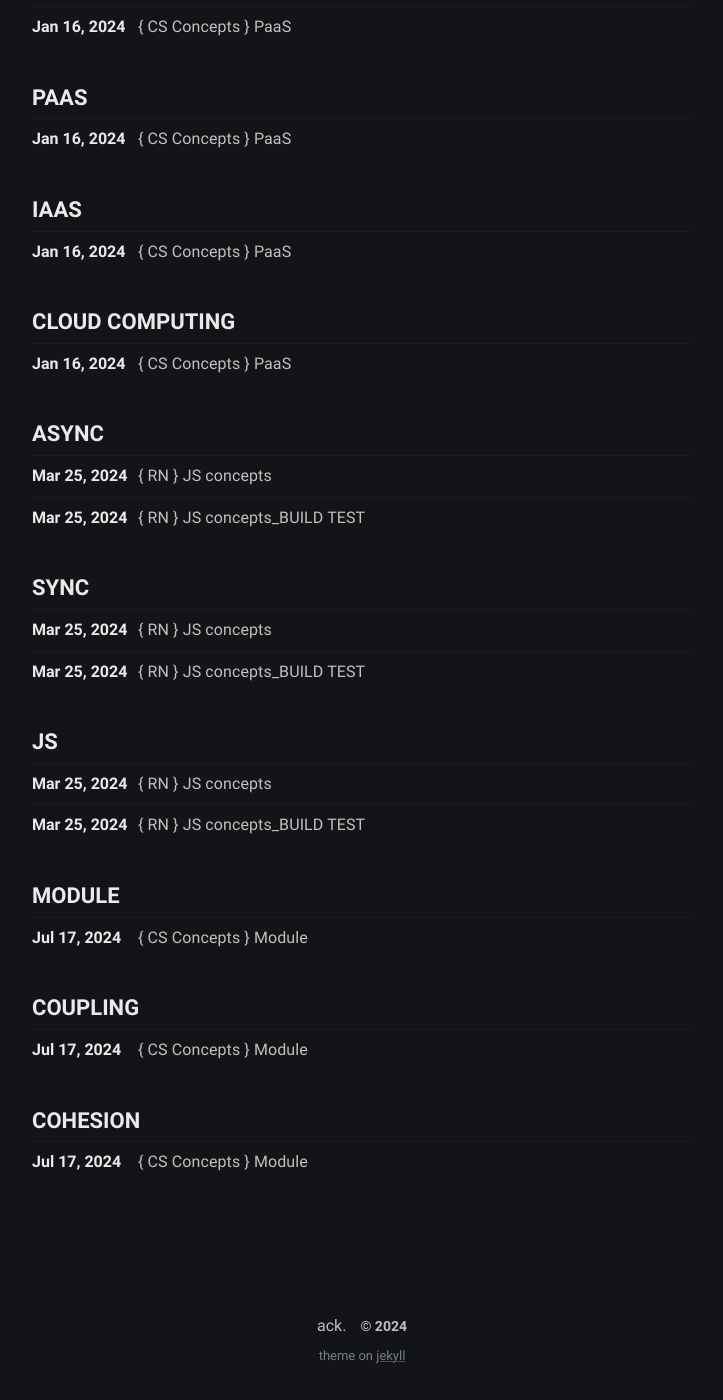
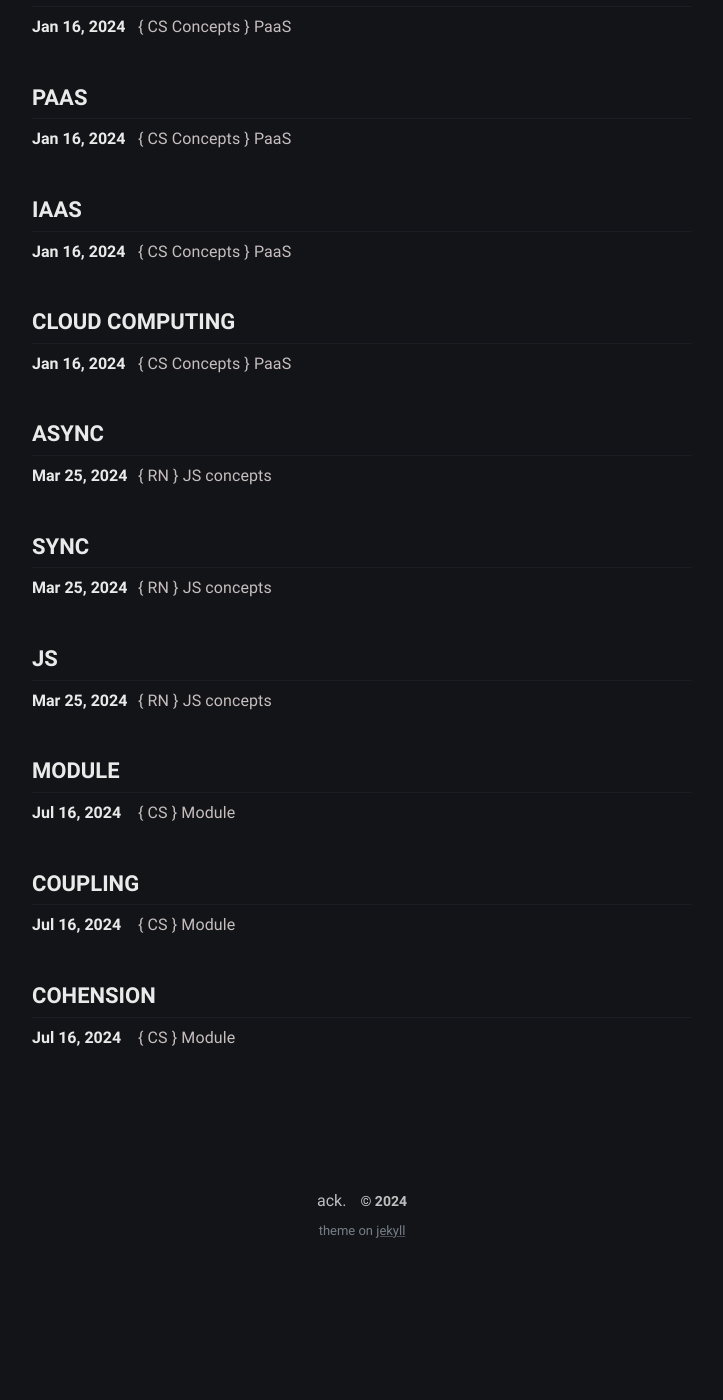
Before and after one commit to Hyukjoo-Lee/Hyukjoo-Lee.github.io, a Jekyll site: the page built from tags.html, in a window 1280 px wide and 1400 px high, scrolled down 1404 px. Shown: the whole window, without its empty margins (278-1001 px from the left). Built offline with Jekyll 4.4.1, drawn with Linux system fonts in a browser that asks for light colours; after the commit the page ends 2679 px from its top, so only the background shows below that; part of the change alters nothing that is shown; some of the changed text lies outside the part shown.

Commit message:
updated content

````diff
--- a/_posts/2024-03-25-JS_Concepts copy.markdown
+++ /dev/null
@@ -1,225 +0,0 @@
----
-title: "{ RN } JS concepts_BUILD TEST"
-date: 2024-03-25 21:00:00 +07:00
-tags: [Async, Sync, JS]
----
-
-## 자바스크립트 복습
-
-- var - 함수 범위 또는 전역 범위에서 유효
-- let - 해당 블록 내에서만 접근 가능
-- const - 상수
-- Object
-
-```js
-const person = {
-  name: "Nata",
-  age: 26,
-  greet: () => {
-    console.log("Hi " + this.name);
-  },
-  greet_2: function () {
-    console.log("Hi " + this.name);
-  },
-};
-// greet 메소드에서 this.name은 person 객체를 참조하는 것이 아니라 외부 스코프의 this를 참조
-// arrow function는 상위 스코프의 this를 상속
-person.greet(); // "Hi undefined"
-// 전통적인 함수로 정의되었으므로 해당 메소드를 호출한 객체인 person 객체를 참조
-person.greet_2(); // "Hi Nata"
-```
-
-### Array
-
-```js
-let hobbies = ["sport", "cooking", 25, true];
-
-for (let hobby of hobbies) {
-  console.log(hobbies[index]);
-}
-
-for (let hobby of hobbies) {
-  console.log(hobby);
-}
-
-let hobbiesArray = ["sports", "cooking", "painting"];
-let hobbiesSubset = hobbiesArray.slice(0, 2);
-console.log(hobbiesSubset);
-
-let filteredHobbies = hobbiesArray.filter((val) => val !== "sports");
-
-let updatedHobbies = hobbiesArray.filter((val) => "hobby: " + val);
-```
-
-### Reference Types: primitive VS reference
-
-- Reference types: Objects & Arrays
-- Arrays
-- 배열이 저장된 메모리 위치를 가리키는 주소
-- 새 요소를 추가해도 주소는 변경되지 않음
-- 배열을 변경할 때, 실제로 상수 값을 편집하는 것이 아니라 상수가 가리키는 값을 편집하는 것
-
-```js
-const hobbies = ["reading", "cooking"];
-
-hobbies.push("programming");
-// 상수로 선언 된 배열은 여전히 메모리의 같은 위치를 가리키고 있기 때문에 (reference type) 새로운 element 가 추가 된다
-console.log(hobbies);
-
-const hobbiesObject = {
-  name: "Nata",
-  type: "Programming",
-};
-
-// 객체 역시 reference type 이므로 상수로 선언 되어도 여전히 메모리의 같은 위치를 가리키고 있기 때문에 (reference type) 새로운 element 가 추가 된다
-hobbiesObject.age = 26;
-console.log(hobbiesObject);
-
-// primitive type 인 상수에 다른 value 를 선언 하려고 하면 에러가 발생
-const number = 12;
-number = 11;
-```
-
-### Spread operator: 배열 또는 객체에서 모든 요소를 꺼내는 데 사용
-
-```js
-const originArray = [1, 2, 3, 4, 5];
-
-// Use spread operator to create a new array with old values
-const newArray1 = [...originArray];
-
-const hobbies = ["sports", "cooking"];
-const copiedHobbiesArray = [...hobbies, ...["traveling"]];
-
-const person = { name: "Nata", age: 26 };
-const copiedPerson = { ...person, ...{ hobby: "traveling" } };
-```
-
-### Rest Operator:
-
-- 똑같이 '...' 로 표현
-- 사용 장소에 차이점이 있음
-- 함수에서 가변 arguments 를 다룰 때 유용하게 사용 / 매개변수가 가변적 일 때
-
-```js
-const toArray = (...args) => args;
-
-console.log(toArray(1, 2, 3));
-```
-
-### Destructuring declarations (구조 분해 선언)
-
-- 배열 및 객체 작업을 훨씬 더 간단하게 만들어주는 기능
-- 데이터를 추출하는 방법
-- 배열, 객체, 맵, 집합을 별개의 변수로 변환 가능
-- 데이터를 추출하여 반복적이고 혼란스러운 코드를 피할 수 있고 복잡한 데이터 구조를 간결하고 체계적으로 정리 할 수 있다
-
-```js
-// Before Destructuring
-const person = { name: "Nata", age: 26, occupation: "Dev" };
-// const name = person.name;
-// const age = person.age;
-// const occupation = person.occupation;
-
-const { name, age, occupation } = person;
-
-console.log(name), occupation, age;
-```
-
-## Async, Await, Promises
-
-### Async VS Sync
-
-1. **동기(Synchronous)**
-
-- 동기적인 작업은 순차적으로 실행됩니다. 즉, 한 작업이 완료되기 전에 다음 작업이 시작되지 않습니다.
-- 코드가 위에서부터 아래로 차례대로 실행되는 것과 같은 개념입니다. 만약 어떤 작업이 시간이 오래 걸린다면, 다음 작업은 그 작업이 완료될 때까지 기다려야 합니다.
-
-2. **비동기(Asynchronous)**:
-
-- 비동기적인 작업은 순차적으로 실행되지 않습니다.
-- 한 작업의 완료 여부와 상관없이 다음 작업이 시작될 수 있습니다. 이 때문에 다음 작업은 이전 작업이 완료되기를 기다리지 않고 동시에 실행될 수 있습니다.
-- 비동기적인 작업은 보통 시간이 오래 걸리는 작업이나 외부 리소스를 이용할 때 유용합니다.
-
-간단한 예로, 웹 페이지에서 이미지를 불러오는 작업을 생각해보세요. 동기적으로 처리하면 이미지가 로드될 때까지 다른 작업을 수행하지 못합니다. 그러나 비동기적으로 처리하면 이미지를 로드하는 동안에도 다른 작업을 계속할 수 있습니다.
-
-```
-동기작업이란 코드내 작업들이 차례대로, 그러니까 예를 들어 10줄의 코드가 있으면, 첫번째 코드가 끝나야 2번부터 10번까지 코드가 실행될 수 있는 작업방식을 말하고,
-
-비동기작업이란 이런 작업과 다르게 1번 작업이 끝나지 않더라도 다음 작업들이 동시에 실행되는 작업방식이다. 예를 들어서, 앱에서 파일을 다운로드할 때 비동기 처리를 하면 다운로드가 완료되지 않더라도 다음 작업이 실행될 수 있는 거고, 여기서 다음 작업을 실행하기 위하여 특정 파일이 필요할 경우 await 구문을 붙여서 동기처리를 해주면 원하는 작업 로직을 구현 할 수 있다.
-다운로드가 완료가 되어야 다음 작업이 처리될 수 있게 해준다
-
-```
-
-### Promise
-
-- Promise는 비동기 작업의 최종 완료 또는 실패를 나타내는 객체입니다.
-
-```javascript
-const getUser = (username) => {
-  const API_URL = `https://api.github.com/users/${username}`;
-  // Fetch data from the constructed API URL
-  return (
-    fetch(API_URL)
-      // Parse the response data as JSON
-      .then((response) => response.json())
-  );
-};
-
-// Call the getUser function with the username 'openai'
-getUser("openai")
-  // Once the data is fetched and parsed, log the result to the console
-  .then((val) => console.log(val));
-```
-
-### Async/Await
-
-- Async/await는 Promise를 더 쉽게 다룰 수 있도록 도와주는 문법입니다.
-- async 함수는 항상 Promise를 반환합니다. 함수 내부에서 await 키워드를 사용하여 비동기 작업을 기다릴 수 있습니다.
-
-```javascript
-const getUser = async (username) => {
-  const API_URL = `https://api.github.com/users/${username}`;
-  const res = await fetch(API_URL);
-  const data = await res.json();
-  return data;
-};
-
-// Call the getUser function with the username 'openai'
-getUser("openai")
-  // Once the data is fetched and parsed, log the result to the console
-  .then((val) => console.log(val));
-```
-
-### Promise with Error Handling
-
-- Promise를 사용하여 비동기 작업을 수행하고, 작업이 성공하면 resolve를 호출하여 결과를 반환하고, 실패하면 reject를 호출하여 에러를 반환합니다.
-- 에러 처리를 위해 reject를 사용하여 에러를 전달하고, 호출한 쪽에서 catch를 사용하여 에러를 처리합니다.
-
-```javascript
-const getGithubUser = (username) => {
-  return new Promise((resolve, reject) => {
-    fetch(`https://api.github.com/users/${username}`)
-      // Parse the response data as JSON
-      .then((response) => response.json())
-      .then((data) => {
-        // Check if the user is not found
-        if (data.message === "Not Found") {
-          // If user not found, reject the promise with an error message
-          reject("User not found");
-        } else {
-          // If user found, resolve the promise with the user data
-          resolve(data);
-        }
-      })
-      // If there is any error during the process, reject the promise with the error
-      .catch((err) => reject(err));
-  });
-};
-
-// Call the getGithubUser function with the username 'jaydon'
-// Log the user data if resolved, or log the error message if rejected
-getGithubUser("jaydon")
-  .then((val) => console.log(val))
-  .catch((err) => console.log(err));
-```
--- a/_posts/2024-07-17-CS_module.markdown
+++ b/_posts/2024-07-17-CS_module.markdown
@@ -1,7 +1,7 @@
 ---
-title: "{ CS Concepts } Module"
-date: 2024-07-17 15:00:00 +07:00
-tags: [module, coupling, cohesion]
+title: "{ CS } Module"
+date: 2024-07-16 22:00:00 +07:00
+tags: [Module, Coupling, Cohension]
 ---
 
 ### 모듈이란?
````
